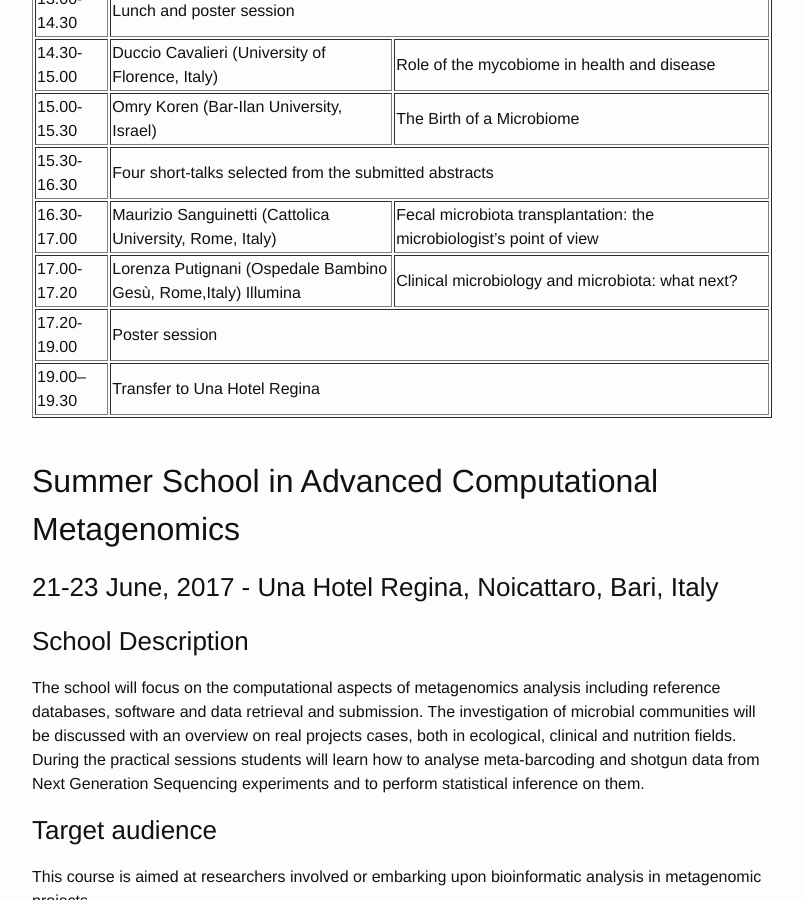
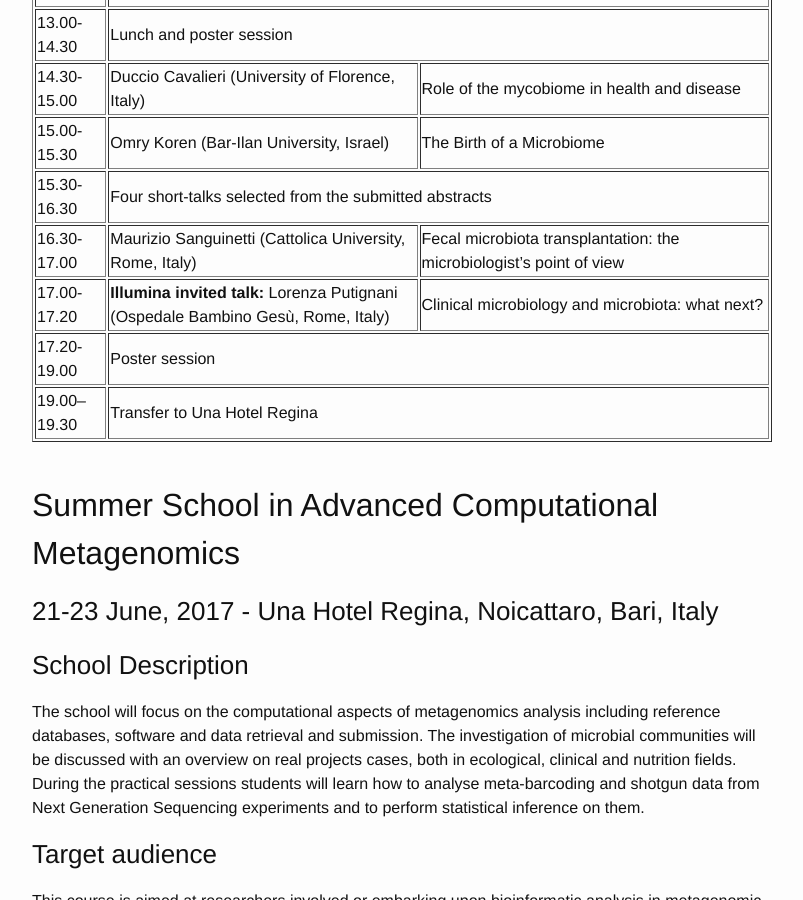
Before and after one commit to ELIXIR-IIB-training/website, a Jekyll site: the page built from _posts/2017-06-19-metagenomics-workshop-and-school-bari.md, in a window 1280 px wide and 900 px high, scrolled down 4546 px. Shown: the whole window, without its empty margins (238-1041 px from the left). Built offline with Jekyll 4.4.1, drawn with Linux system fonts in a browser that asks for light colours.

Commit message:
Last Metagenomic Workshop and School programme update

```diff
--- a/_posts/2017-06-19-metagenomics-workshop-and-school-bari.md
+++ b/_posts/2017-06-19-metagenomics-workshop-and-school-bari.md
@@ -262,7 +262,7 @@ Please note that refunds will only be processed by bank transfer after the works
 </tr>
 <tr>
    <td>17.00-17.20</td>
-   <td>Lorenza Putignani (Ospedale Bambino Gesù, Rome,Italy) Illumina
+   <td><b>Illumina invited talk:</b> Lorenza Putignani (Ospedale Bambino Gesù, Rome, Italy)
 </td>
    <td>Clinical microbiology and microbiota: what next?</td>
 </tr>
```
